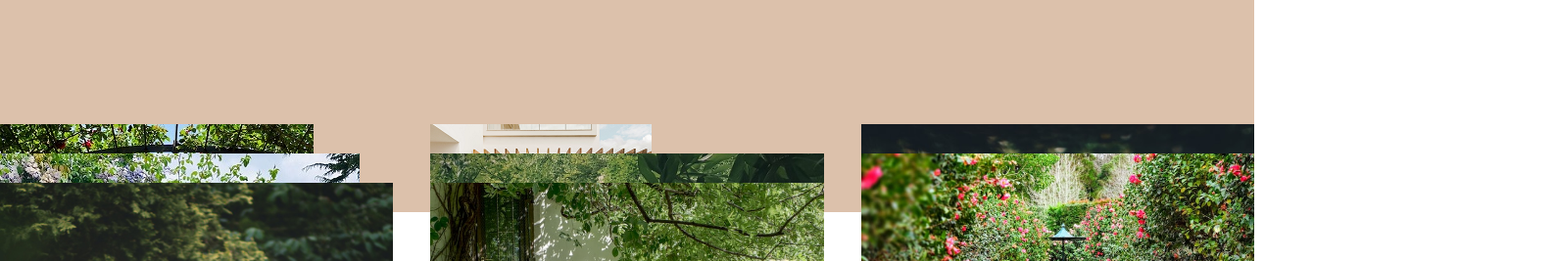
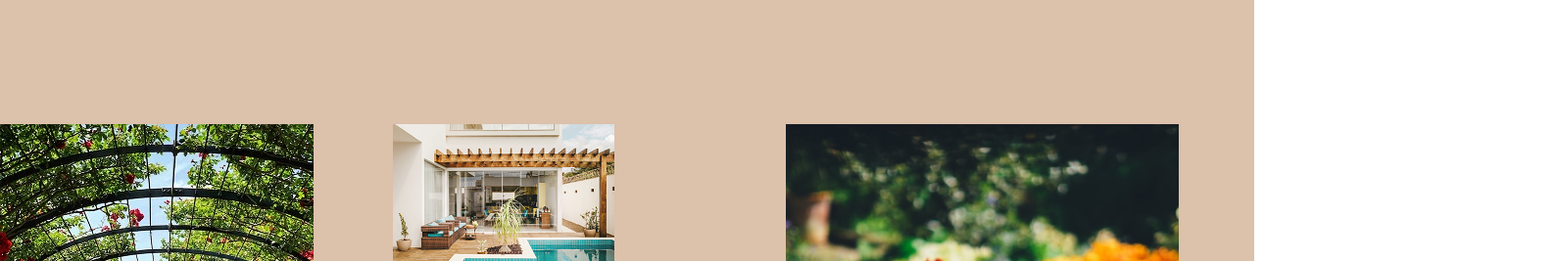
Before and after one commit to Krzysiekop/interviewProject, a website: page index.html in a window 1280 px wide. Shown: the part 2728-2995 px from the top of the page at 98% size, 1588 px wide, since content can reach past the window. Drawn offline with nearby package versions, Linux system fonts and the light colour scheme.

Commit message:
mansory lib script defer delete

```diff
--- a/index.html
+++ b/index.html
@@ -6,7 +6,7 @@
     <title>GiardDesign</title>
   </head>
   <script src="https://unpkg.com/masonry-layout@4/dist/masonry.pkgd.min.js"></script>
-  <script defer src="scripts/mansoryInitializer.js"></script>
+  <script src="scripts/mansoryInitializer.js"></script>
   <link rel="stylesheet" href="css/style.css" />
 
   <script defer src="scripts/slider.js"></script>
```
